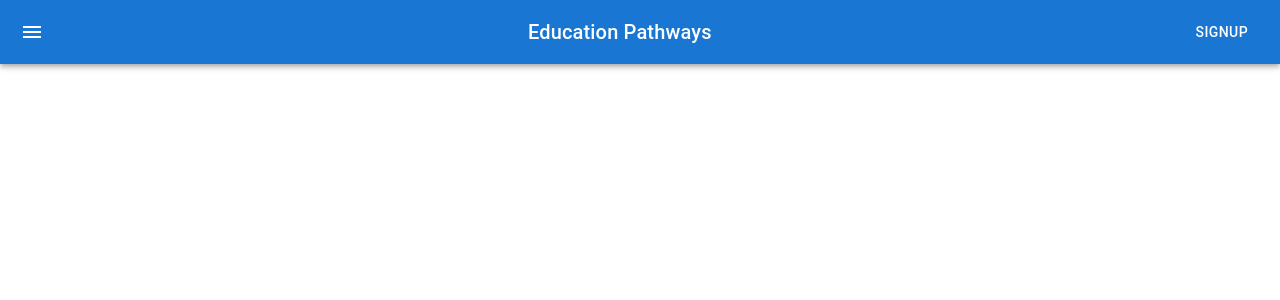
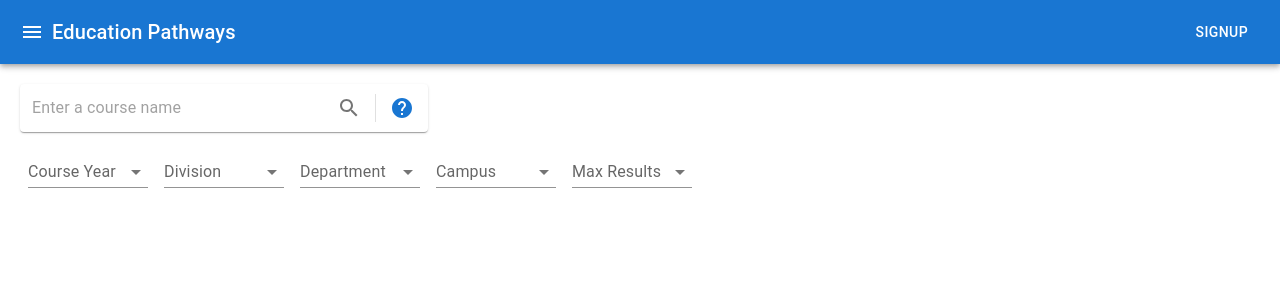
Before and after one commit to petermaksymo/PlanIt, a React (Create React App) app in the folder app/: page / in a window 1280 px wide. Shown: the top 300 px of the page. Built offline with nearby package versions, Linux system fonts and the light colour scheme.

Commit message:
added searching and filtering UI

```diff
--- a/app/src/App.css
+++ b/app/src/App.css
@@ -1,5 +1,9 @@
 .App {
-  text-align: center;
+  /* text-align: center; */
+}
+
+.pageContainer {
+  padding: 20px;
 }
 
 .App-logo {
--- a/app/src/App.js
+++ b/app/src/App.js
@@ -2,6 +2,19 @@ import logo from './logo.svg';
 import './App.css';
 import { NavBar } from './Components/navbar';
 import React from 'react';
+import Paper from '@mui/material/Paper';
+import InputBase from '@mui/material/InputBase';
+import Divider from '@mui/material/Divider';
+import IconButton from '@mui/material/IconButton';
+import SearchIcon from '@mui/icons-material/Search';
+import DirectionsIcon from '@mui/icons-material/Directions';
+import HelpIcon from '@mui/icons-material/Help';
+import { styled } from '@mui/material/styles';
+import InputLabel from '@mui/material/InputLabel';
+import MenuItem from '@mui/material/MenuItem';
+import FormControl from '@mui/material/FormControl';
+import Select from '@mui/material/Select';
+import NativeSelect from '@mui/material/NativeSelect';
 
 function App() {
 
@@ -18,6 +31,102 @@ function App() {
   return (
     <div className="App">
       <NavBar></NavBar>
+      <div className='pageContainer'>
+        <Paper
+          component="form"
+          sx={{ p: '2px 4px', display: 'flex', alignItems: 'center', width: 400 }}
+          className='searchBar'
+        >
+          <InputBase
+            sx={{ ml: 1, flex: 1 }}
+            placeholder="Enter a course name"
+            inputProps={{ 'aria-label': 'search google maps' }}
+          />
+          <IconButton type="submit" sx={{ p: '10px' }} aria-label="search">
+            <SearchIcon />
+          </IconButton>
+          <Divider sx={{ height: 28, m: 0.5 }} orientation="vertical" />
+          <IconButton color="primary" sx={{ p: '10px' }} aria-label="directions">
+            <HelpIcon />
+          </IconButton>
+        </Paper>
+
+        <FormControl sx={{ m: 1 }} variant="standard" sx={{ m: 1, minWidth: 120 }}>
+          <InputLabel>Course Year</InputLabel>
+          <Select>
+            <MenuItem value="">
+              <em>Any</em>
+            </MenuItem>
+            <MenuItem value={10}>1</MenuItem>
+            <MenuItem value={20}>2</MenuItem>
+            <MenuItem value={30}>3</MenuItem>
+            <MenuItem value={40}>4</MenuItem>
+          </Select>
+        </FormControl>
+
+        <FormControl sx={{ m: 1 }} variant="standard" sx={{ m: 1, minWidth: 120 }}>
+          <InputLabel>Division</InputLabel>
+          <Select>
+            <MenuItem value="">
+              <em>Any</em>
+            </MenuItem>
+            <MenuItem value={10}>Faculty of Applied Science and Engineering</MenuItem>
+            <MenuItem value={20}>Faculty of Arts and Science</MenuItem>
+            <MenuItem value={30}>University of Toronto Mississauga</MenuItem>
+            <MenuItem value={40}>University of Toronto Scarborough</MenuItem>
+          </Select>
+        </FormControl>
+
+        <FormControl sx={{ m: 1 }} variant="standard" sx={{ m: 1, minWidth: 120}}>
+          <InputLabel>Department</InputLabel>
+          <Select>
+            <MenuItem value="">
+              <em>Any</em>
+            </MenuItem>
+            <MenuItem value={10}>ASDN: Arts and Science, Office of the Dean</MenuItem>
+            <MenuItem value={20}>Anatomy and Cell Biology</MenuItem>
+            <MenuItem value={30}>Anthropology</MenuItem>
+            <MenuItem value={40}>Anthropology (UTSC)</MenuItem>
+            <MenuItem value={30}>Art History</MenuItem>
+            <MenuItem value={30}>Astronomy and Astrophysics</MenuItem>
+            <MenuItem value={30}>Biochemistry</MenuItem>
+            <MenuItem value={30}>Biological Sciences (UTSC)</MenuItem>
+            <MenuItem value={30}>Biology</MenuItem>
+            <MenuItem value={30}>Canadian Institute for Theoretical Astrophysics</MenuItem>
+            <MenuItem value={30}>Cell and Systems Biology</MenuItem>
+            <MenuItem value={30}>Centre for Criminology and Sociolegal Studies</MenuItem>
+            <MenuItem value={30}>Centre for Critical Development Studies (UTSC)</MenuItem>
+            <MenuItem value={30}>Centre for Diaspora and Transnational Studies</MenuItem>
+            <MenuItem value={30}>Centre for Drama, Theatre and Performance Studies</MenuItem>
+            <MenuItem value={30}>Centre for Ethics</MenuItem>
+            <MenuItem value={30}>Centre for European, Russian and Eurasian Studies</MenuItem>
+          </Select>
+        </FormControl>
+
+        <FormControl sx={{ m: 1 }} variant="standard" sx={{ m: 1, minWidth: 120 }}>
+          <InputLabel>Campus</InputLabel>
+          <Select>
+            <MenuItem value="">
+              <em>Any</em>
+            </MenuItem>
+            <MenuItem value={10}>Mississauga</MenuItem>
+            <MenuItem value={20}>Scarborough</MenuItem>
+            <MenuItem value={30}>St. George</MenuItem>
+          </Select>
+        </FormControl>
+
+        <FormControl sx={{ m: 1 }} variant="standard" sx={{ m: 1, minWidth: 120 }}>
+          <InputLabel>Max Results</InputLabel>
+          <Select>
+            <MenuItem value="">
+              <em>Any</em>
+            </MenuItem>
+            <MenuItem value={10}>10</MenuItem>
+            <MenuItem value={20}>25</MenuItem>
+            <MenuItem value={30}>50</MenuItem>
+          </Select>
+        </FormControl>
+      </div>
     </div>
   );
 }
```
